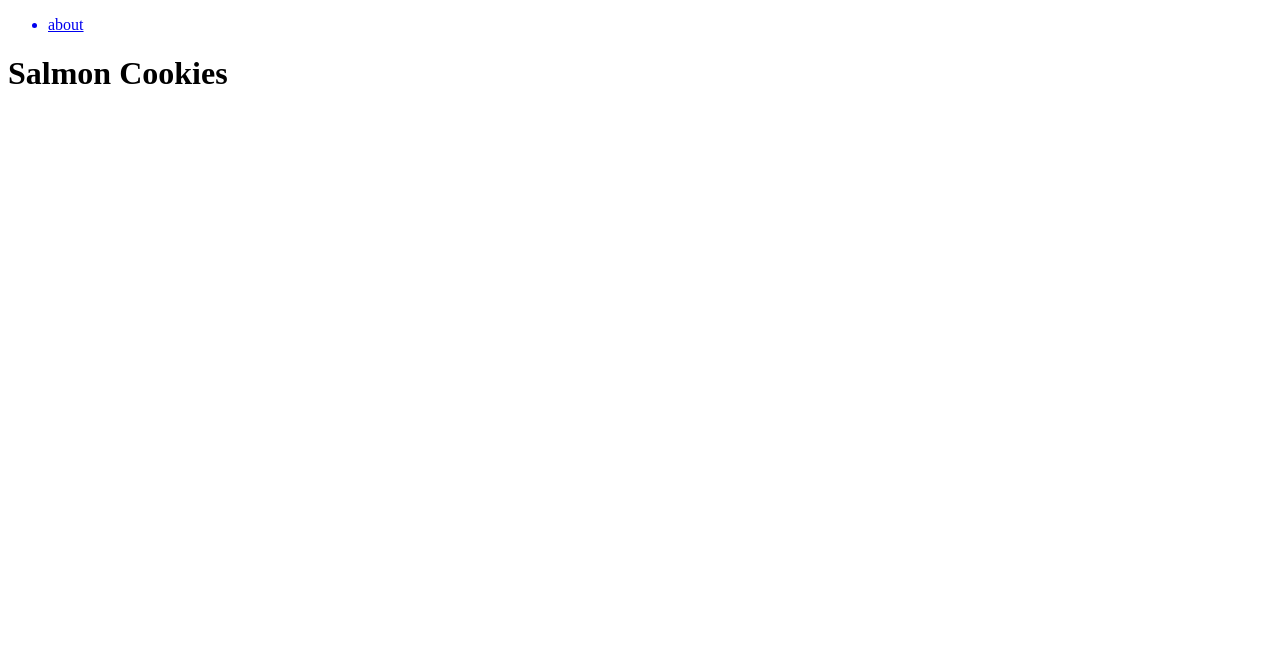
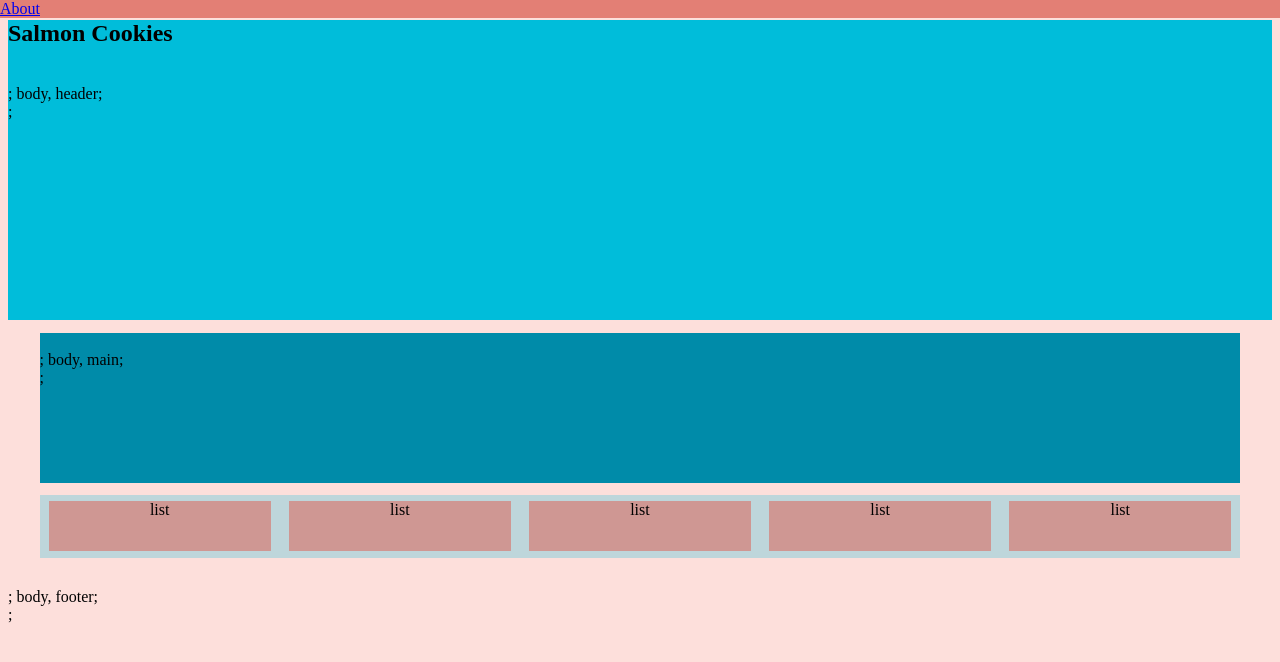
Before and after one commit to brettjayp/2012n15-lab-salmonCookies, a plain HTML site: page index.html in a window 1280 px wide. Drawn offline with Linux system fonts and the light colour scheme; files whose address does not match are found by name.

Commit message:
set colors, wireframe done, readme updated

```diff
--- a/css/style.css
+++ b/css/style.css
@@ -0,0 +1,50 @@
+/*
+Color Palette:
+    https://www.canva.com/colors/color-meanings/salmon/
+    #A83832 #C35047 #DE685C #FA8072 #00BDDA #00A4C1 #008BA9 (l-r, more pink > salmon > more blue)
+*/
+
+body {
+    background-color: #FA807240;
+}
+
+#titleBar {
+    position: absolute;
+    background-color: #DE685CCC;
+    left: 0px;
+    right: 0px;
+    top: 0px;
+}
+
+#heroImage {
+    background-color: #00BDDA;
+    width: 100%;
+    height: 300px;
+}
+
+#mainText {
+    background-color: #008BA9;
+    width: 95%;
+    height: 150px;
+    margin: 1% auto 1% auto;
+}
+
+.containerLists {
+    /* background-color: #DE685C40; */
+    background-color: #00BDDA40;
+    width: 95%;
+    height: auto;
+    margin: 1% auto 1% auto;
+    padding: 0.5% 0% 0.5% 0%;
+    display: flex;
+}
+
+.salmonLists {
+    /* background-color: #00BDDAAA; */
+    background-color: #DE685C90;
+    width: 18.5%;
+    height: 50px;
+    display: inline-block;
+    margin: 0 auto;
+    text-align: center;
+}
--- a/index.html
+++ b/index.html
@@ -2,19 +2,51 @@
 <html lang="en">
 <head>
   <title>Salmon Cookies</title>
-  <a href="pages/about.html">
-    <nav>
-    <ul>
-      <li>about</li>
-    </ul>
+  <link href="css/style.css" type="text/css" rel="stylesheet" />
+  <nav id="titleBar">
+      <a href="pages/about.html">About</a></li>
   </nav>
-  </a>
 </head>
 <body>
-  <h1>Salmon Cookies</h1>
+
+
+  <header>
+    <section id="heroImage">
+        <h1>Salmon Cookies</h1>
+        <br />; body, header;<br />;
+    </section>
+  </header>
+
+
+  <main>
+    <section id="mainText">
+      <br />; body, main;<br />;
+    </section>
+    <section class="containerLists">
+      <div class="salmonLists">
+        list
+      </div>
+      <div class="salmonLists">
+        list
+      </div>
+      <div class="salmonLists" >
+        list
+      </div>
+      <div class="salmonLists">
+        list
+      </div>
+      <div class="salmonLists">
+        list
+      </div>
+    </section>
+  </main>
+
+
   <footer>
-    <!-- <img src="img/cuddleCats.jpg" alt="cuddling cats" title="cats" /> -->
+    <br />; body, footer;<br />;
   </footer>
+
+
   <script src="app.js"></script>
 </body>
 </html>
```
Also changed, not shown: 1 other file.
